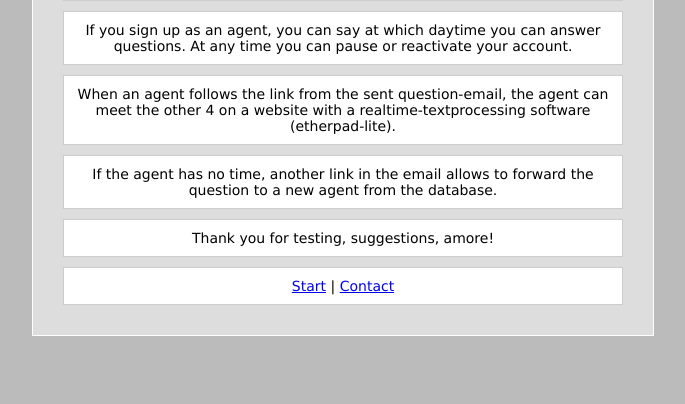
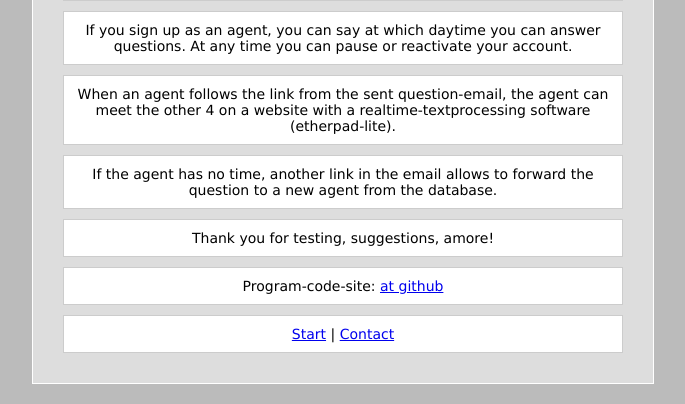
Before and after one commit to interbr/ap, a PHP site: page /about.php in a window 1280 px wide. Shown: the part 668-1072 px from the top of the page, without its empty margins (297-982 px from the left). Before the commit the page ends 1004 px from the top, so only its background shows below. Run offline with PHP 8.4, Linux system fonts and the light colour scheme.

Commit message:
About-site

```diff
--- a/html/about.php
+++ b/html/about.php
@@ -27,6 +27,7 @@
 <div class="textdiv">When an agent follows the link from the sent question-email, the agent can meet the other 4 on a website with a realtime-textprocessing software (etherpad-lite).</div>
 <div class="textdiv">If the agent has no time, another link in the email allows to forward the question to a new agent from the database.</div>
 <div class="textdiv">Thank you for testing, suggestions, amore!</div>
+<div class="textdiv">Program-code-site: <a href="https://github.com/interbr/amored-police">at github</a></div>
 <div class="textdiv"><a href="/">Start</a> | <a href="mailto:felix_longolius@amored-police.org">Contact</a></div>
 		</div>
 		</body>
```
